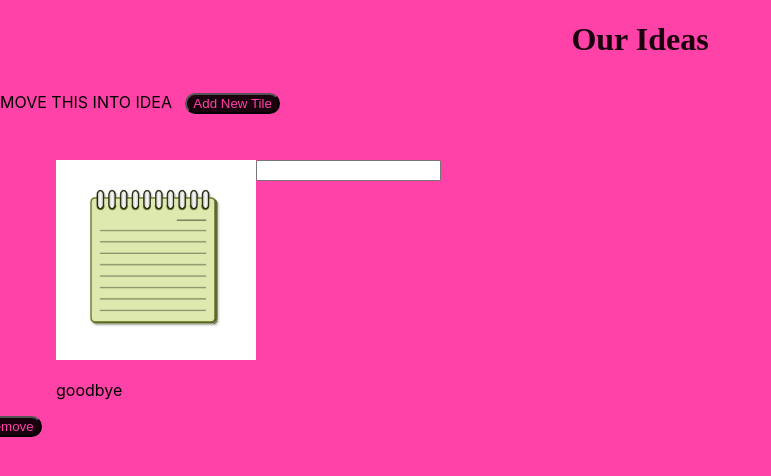
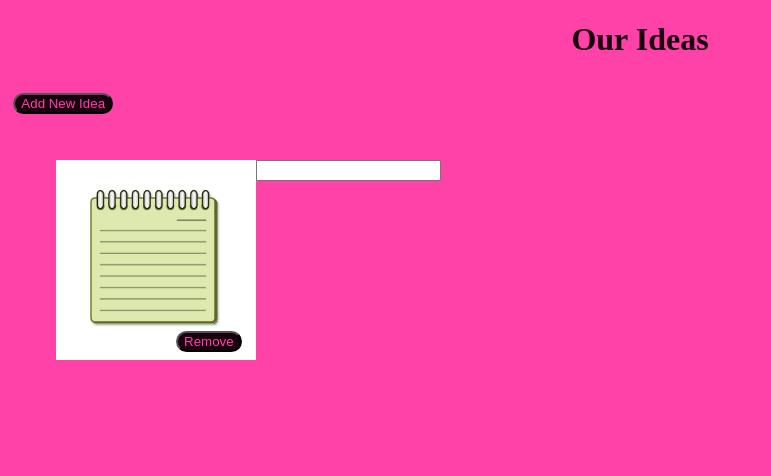
Before and after one commit to Naryond/clearscore-tech-test, a React (Create React App) app: page / in a window 1280 px wide. Shown: the top 476 px of the page, without its empty margins (0-771 px from the left). Built offline with nearby package versions, Linux system fonts and the light colour scheme.

Commit message:
Version 1.2
Add/Remove code set successfully

```diff
--- a/package.json
+++ b/package.json
@@ -6,9 +6,11 @@
     "@testing-library/jest-dom": "^5.16.4",
     "@testing-library/react": "^13.2.0",
     "@testing-library/user-event": "^13.5.0",
+    "@types/uuid": "^8.3.4",
     "react": "^18.1.0",
     "react-dom": "^18.1.0",
     "react-scripts": "5.0.1",
+    "uuid": "^8.3.2",
     "web-vitals": "^2.1.4"
   },
   "scripts": {
--- a/src/App.js
+++ b/src/App.js
@@ -2,69 +2,53 @@ import { useState } from "react";
 import "./App.css";
 import "./Button.css";
 import Idea from "./Idea";
+import { v4 as uuidv4 } from "uuid";
 
 // whenever updating state
 // 1 - copy current state
 // 2 - manipulate the copy of state (not the actual state)
 // 3 - reset state with updated copy
 
-const pets = ['dog','cat', 'fish'];
-
-console.log(pets.pop());
-
 const card = {
-  title: 'goodbye',
-  description: 'Today is a nice day for a walk',
+  title: "",
+  content: "",
   date: new Date(),
-  id: 1
-}
-
-// const card2 = {
-//   title: 'hello',
-//   description: 'Today is a nice day for a walk',
-//   date: new Date(),
-//   id:2
-// }
+  id: uuidv4(),
+};
 
 function App() {
   const [list, setList] = useState([card]);
 
   const addOne = () => {
-    // HOW DO WE GET TITLE HERE?
     const newCard = {
-      title: 'hello',
-      description: 'Today is a nice day for a walk',
+      title: "",
+      description: "",
       date: new Date(),
-      id: 3
+      id: uuidv4(),
     };
-
-    setList([...list, newCard])
-    // setList((prevState) => [...list, 1]);
+    setList([...list, newCard]);
   };
 
-  const removeOne = (card) => {
-    console.log(card)
-    // replace list with an array with the last item currently in state
-
-    // [{ a: 1 }, { b: 2 }, { c: 3 }, { d: 4 }]
-
-    // setList(() => [list.pop()]);
+  const removeOne = (x) => {
+    setList(list.filter(listElement => listElement.id !== x.id))
   };
+  console.log(list)
 
   return (
     <div className="boxes">
       <header className="header">
         <h1 className="h1">Our Ideas</h1>
       </header>
-      MOVE THIS INTO IDEA
       <button className="button" type="submit" onClick={addOne}>
-        Add New Tile
+        Add New Idea
       </button>
       <div className="externalBox">
         {list.map((item) => {
           return (
-          <ul key={item}><Idea card={item} cancel={removeOne} /></ul>
-        )
+            <ul key={item.id}>
+              <Idea card={item} cancel={removeOne} />
+            </ul>
+          );
         })}
       </div>
     </div>
--- a/src/Date.js
+++ /dev/null
@@ -1,5 +0,0 @@
-const Date = () => {
-    Date.now()
-};
-
-export default Date;
--- a/src/Idea.js
+++ b/src/Idea.js
@@ -1,25 +1,38 @@
-import { useState } from 'react';
+import { useState } from "react";
 import blockNote from "./blockNotes.jpg";
 import "./Idea.css";
-import './Button.css'
+import "./Button.css";
 
-const Idea = ({ cancel, card}) => {
-  const [title, setTitle] = useState('');
-  const [content, setContent] = useState('');
+const Idea = ({ cancel, card }) => {
+  const [title, setTitle] = useState("");
+  const [content, setContent] = useState("");
   const getTitle = (e) => {
-    setTitle({ title: e.target.value});
-  }
+    setTitle({ title: e.target.value });
+  };
   const getContent = (e) => {
-    setContent({ content: e.target.value});
-  }
+    setContent({ content: e.target.value });
+  };
+
+  const erase = () => cancel(card)
 
   return (
     <div className="singleBox">
-      <img className='img' src={blockNote} alt="notes" />
-      <input className="inputTitle" type="text" defaultValue={title} onChange={getTitle} />
-      <input className="inputIdea" type="text" defaultValue={content} onChange={getContent}/>
-      <p>{card.title}</p>
-      <button className='button regolation' onClick={() => cancel(card)}>Remove</button>
+      <img className="img" src={blockNote} alt="notes" />
+      <input
+        className="inputTitle"
+        type="text"
+        defaultValue={title}
+        onChange={getTitle}
+      />
+      <input
+        className="inputIdea"
+        type="text"
+        defaultValue={content}
+        onChange={getContent}
+      />
+      <button className="button regolation" onClick={erase}>
+        Remove
+      </button>
     </div>
   );
 };
```
Also changed, not shown: 1 other file (tests, documents, lock files or other folders).
